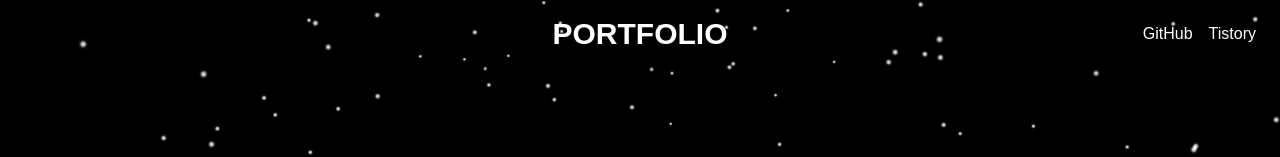
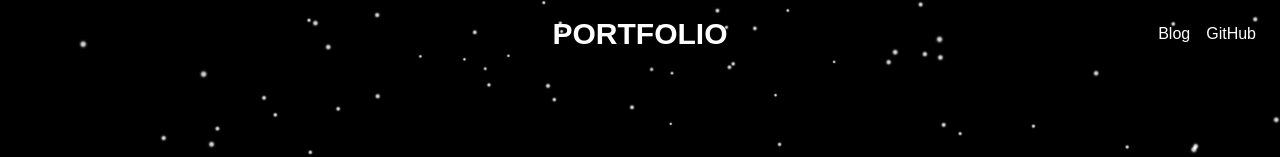
Before and after one commit to kennywestt/my-portfolio, a Next.js app: page / in a window 1280 px wide. Shown: the top 157 px of the page. Built offline with nearby package versions, Linux system fonts and the light colour scheme.

Commit message:
change blog,github

```diff
--- a/src/components/Header.tsx
+++ b/src/components/Header.tsx
@@ -7,8 +7,8 @@ export default function Header() {
   <h1 className="flex-1 text-center text-2xl md:text-3xl font-bold text-white">PORTFOLIO</h1>
   {/* 오른쪽: 링크 */}
   <nav className="flex-1 flex justify-end gap-4">
+  <a href="https://kennywest.tistory.com" target="_blank" rel="noopener noreferrer" className="text-white hover:text-gray-200 transition">Blog</a>
     <a href="https://github.com/kennywestt" target="_blank" rel="noopener noreferrer" className="text-white hover:text-gray-200 transition">GitHub</a>
-    <a href="https://kennywest.tistory.com" target="_blank" rel="noopener noreferrer" className="text-white hover:text-gray-200 transition">Tistory</a>
   </nav>
 </header>
   );
```
